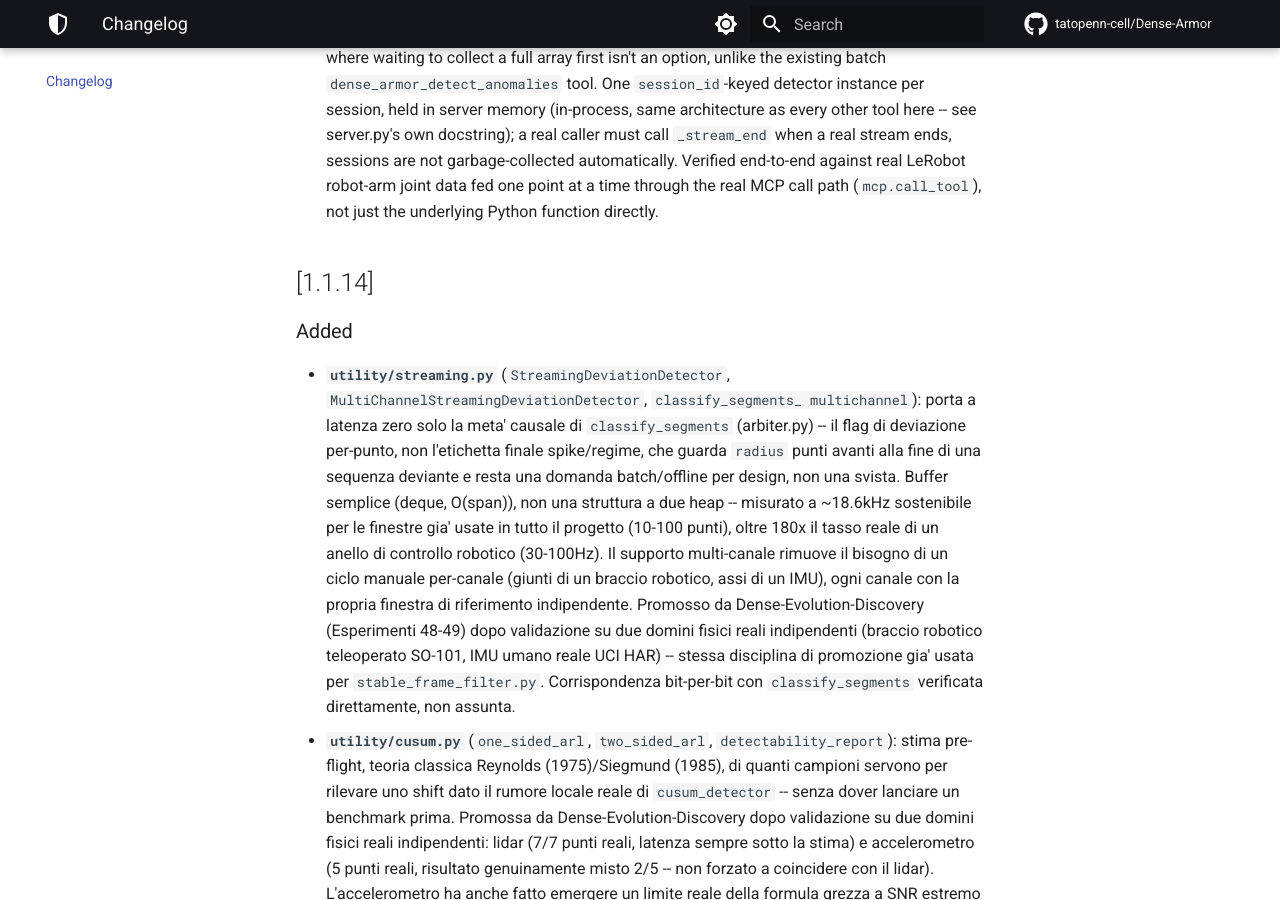
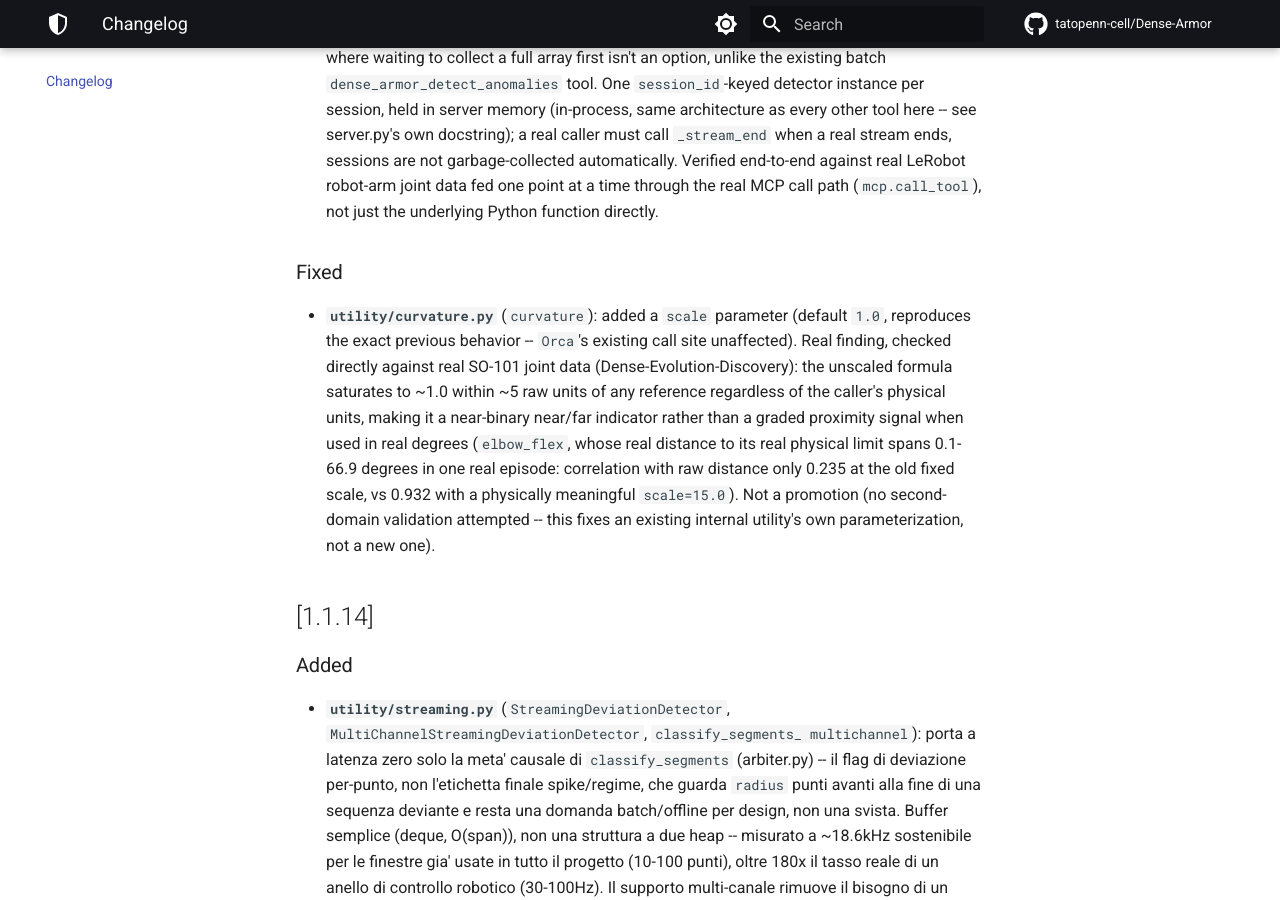
Before and after one commit to tatopenn-cell/Dense-Armor, an MkDocs documentation site: the page built from docs/changelog.md, in a window 1280 px wide and 900 px high, scrolled down 1175 px. Built offline with MkDocs 1.6.1 and Material for MkDocs 9.7.7, drawn with Linux system fonts in a browser that asks for light colours; comment, search, counter and statistics services are not loaded.

Commit message:
curvature(): add scale parameter, fix near-binary saturation in real units (#21)
* Add scale parameter to curvature(), fix near-binary saturation in real units

Verified directly against real SO-101 joint data (Dense-Evolution-Discovery):
curvature() saturates to ~1.0 within ~5 raw units of any reference regardless
of the caller's units, making it a near-binary near/far indicator rather than
a graded proximity signal when used in real degrees. elbow_flex's real
distance to its real physical joint limit spans 0.1-66.9 degrees in one real
episode; correlation with raw distance was only 0.235 at the old fixed scale,
rising to 0.932 with a physically meaningful scale=15.0. Default scale=1.0
reproduces the exact previous behavior, so Orca's existing call site is
unaffected (full suite green).

* Restructure curvature.md docs to guide-first, details-last per doc rules

Provenance/history (the SO-101 investigation, real numbers) belongs in a
bottom Details section, not mixed into the main explanation a new reader
sees first.

```diff
--- a/CHANGELOG.md
+++ b/CHANGELOG.md
@@ -40,6 +40,18 @@ Formato basato su [Keep a Changelog](https://keepachangelog.com/it/1.0.0/).
   Verified end-to-end against real LeRobot robot-arm joint data fed one
   point at a time through the real MCP call path (`mcp.call_tool`), not
   just the underlying Python function directly.
+
+### Fixed
+- **`utility/curvature.py`** (`curvature`): added a `scale` parameter (default `1.0`,
+  reproduces the exact previous behavior -- `Orca`'s existing call site unaffected). Real
+  finding, checked directly against real SO-101 joint data (Dense-Evolution-Discovery):
+  the unscaled formula saturates to ~1.0 within ~5 raw units of any reference regardless
+  of the caller's physical units, making it a near-binary near/far indicator rather than a
+  graded proximity signal when used in real degrees (`elbow_flex`, whose real distance to
+  its real physical limit spans 0.1-66.9 degrees in one real episode: correlation with raw
+  distance only 0.235 at the old fixed scale, vs 0.932 with a physically meaningful
+  `scale=15.0`). Not a promotion (no second-domain validation attempted -- this fixes an
+  existing internal utility's own parameterization, not a new one).
 
 ## [1.1.14]
 
--- a/mkdocs.yml
+++ b/mkdocs.yml
@@ -80,6 +80,7 @@ nav:
       - CUSUM (slow-drift detection) + ARL theory: api/cusum.md
       - Rate limiter (causal command damping): api/rate_limiter.md
       - CBF filter (geometric command safety): api/cbf_filter.md
+      - Curvature (scaled distance-to-reference): api/curvature.md
       - Hybrid engine (Armatura's core): api/hybrid_engine.md
       - Adaptive engine (Orca Stage 1): api/engine.md
       - Robust filters (standalone detectors): api/robust_filters.md
```
Also changed, not shown: dense_armor/README.md (+1 -1 lines), docs/api/curvature.md (added, +52 -0 lines), docs/api/index.md (+4 -0 lines), 2 other files.
